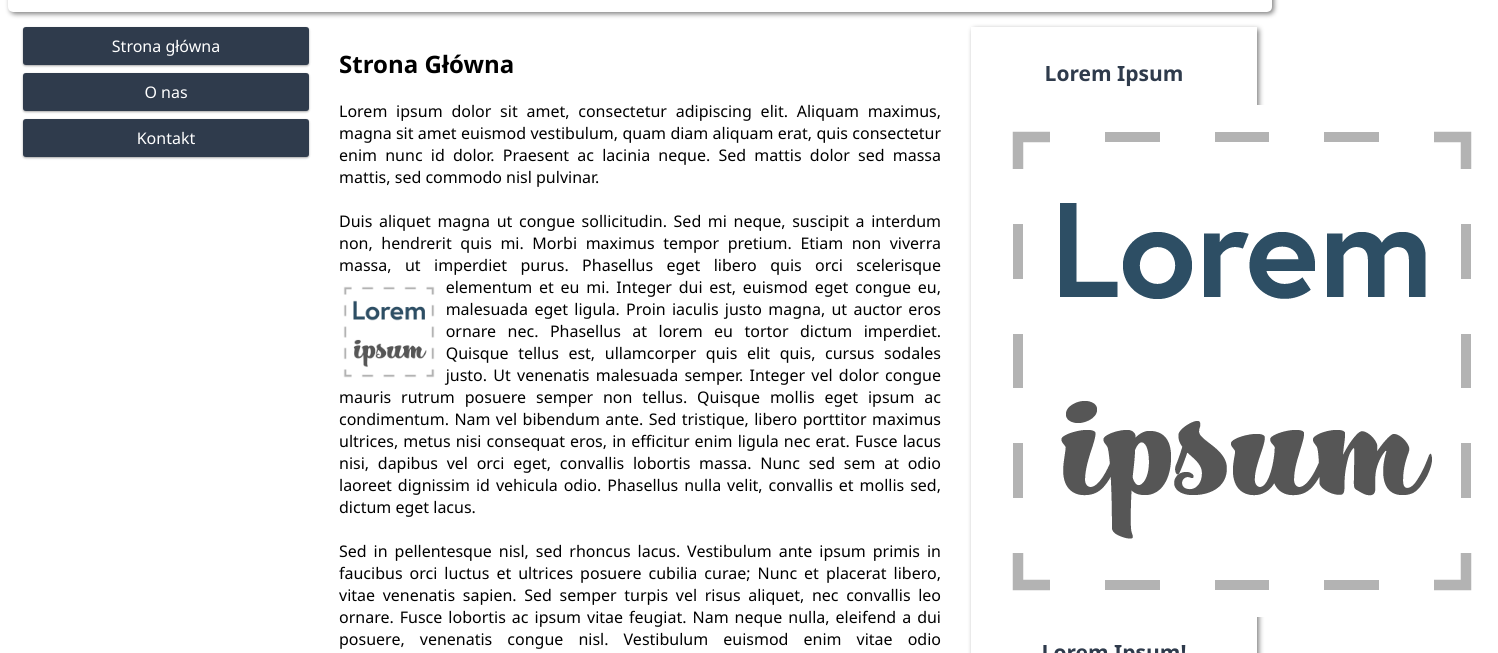
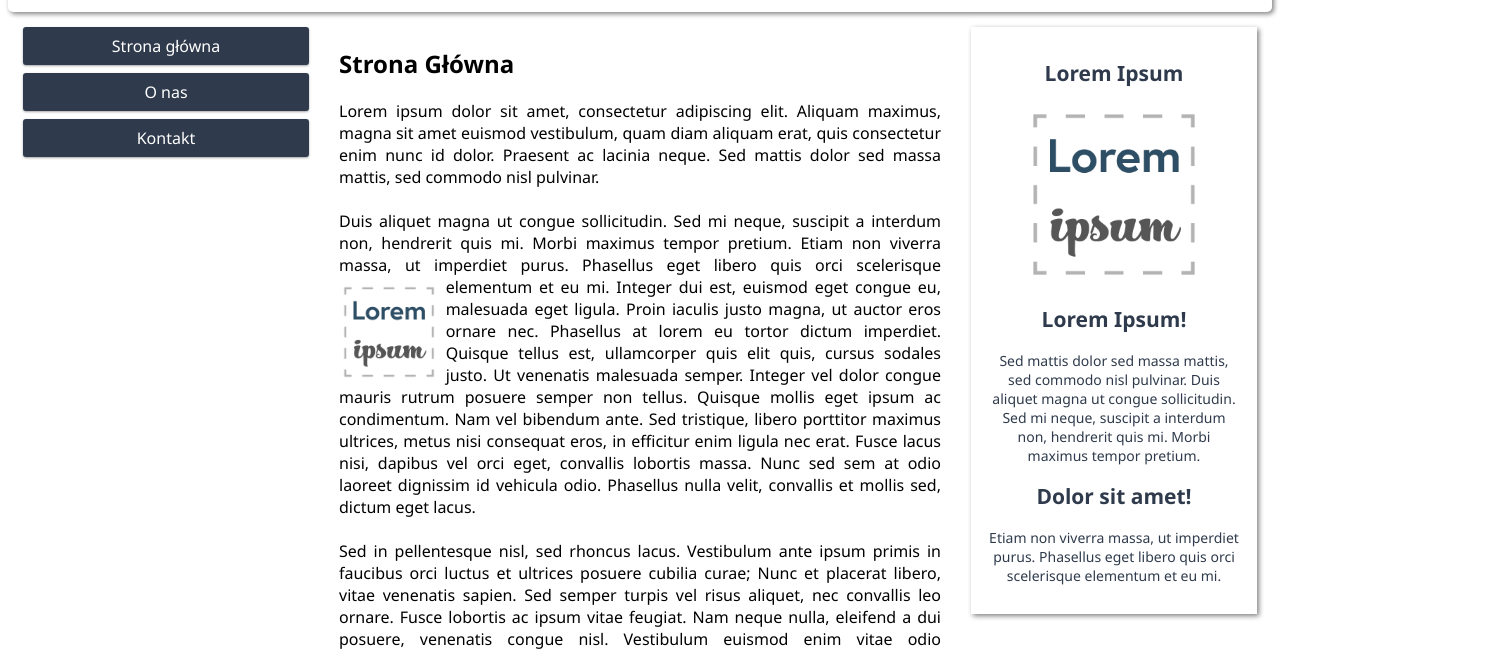
Before and after one commit to Szysztof00/pwi, a plain HTML site: page projekt2/index.html in a window 1280 px wide. Shown: the part 71-724 px from the top of the page, 1498 px wide, since content can reach past the window. Drawn offline with Linux system fonts and the light colour scheme.

Commit message:
Update index.html

```diff
--- a/projekt2/index.html
+++ b/projekt2/index.html
@@ -61,7 +61,7 @@ Praesent lorem felis, sollicitudin dapibus euismod sit amet, consequat et erat.
         <div class="col-3 col-s-12">
             <aside>
                 <h2>Lorem Ipsum</h2>
-                <img src="zdjecie.png" alt="zdjecie" "class="photo">
+                <img src="zdjecie.png" alt="zdjecie" class="photo">
                 <h2>Lorem Ipsum!</h2>
                 <p>Sed mattis dolor sed massa mattis, sed commodo nisl pulvinar. Duis aliquet magna ut congue sollicitudin. Sed mi neque, suscipit a interdum non, hendrerit quis mi. Morbi maximus tempor pretium. </p>
                 <h2>Dolor sit amet!</h2>
```
